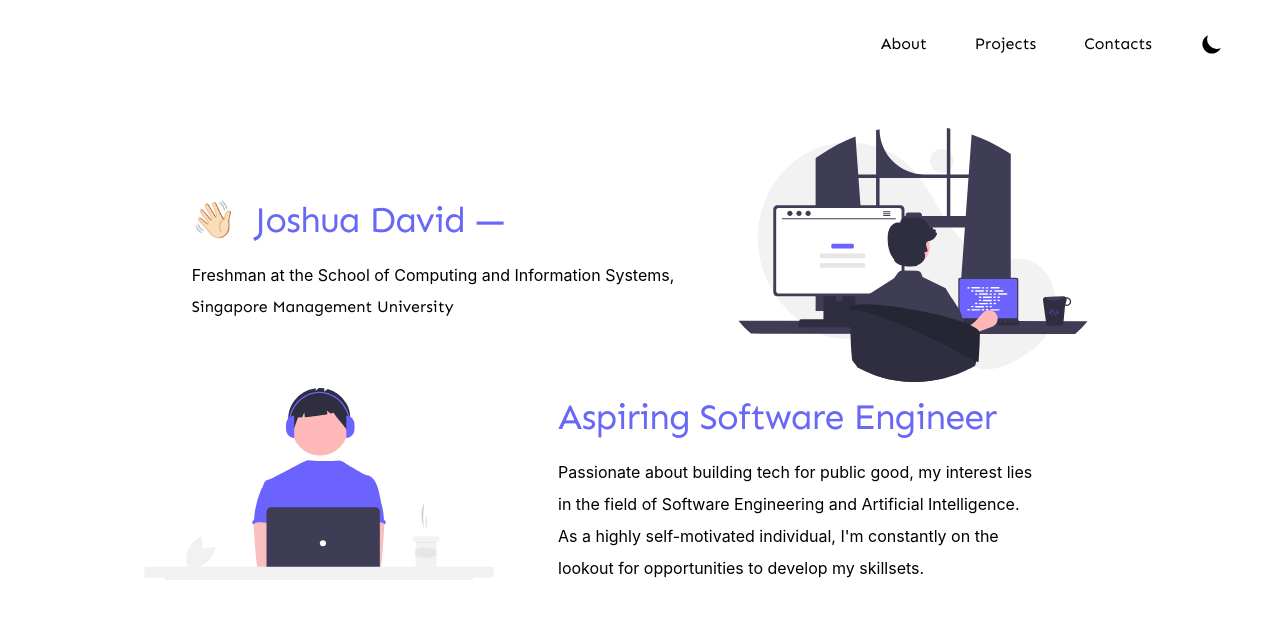
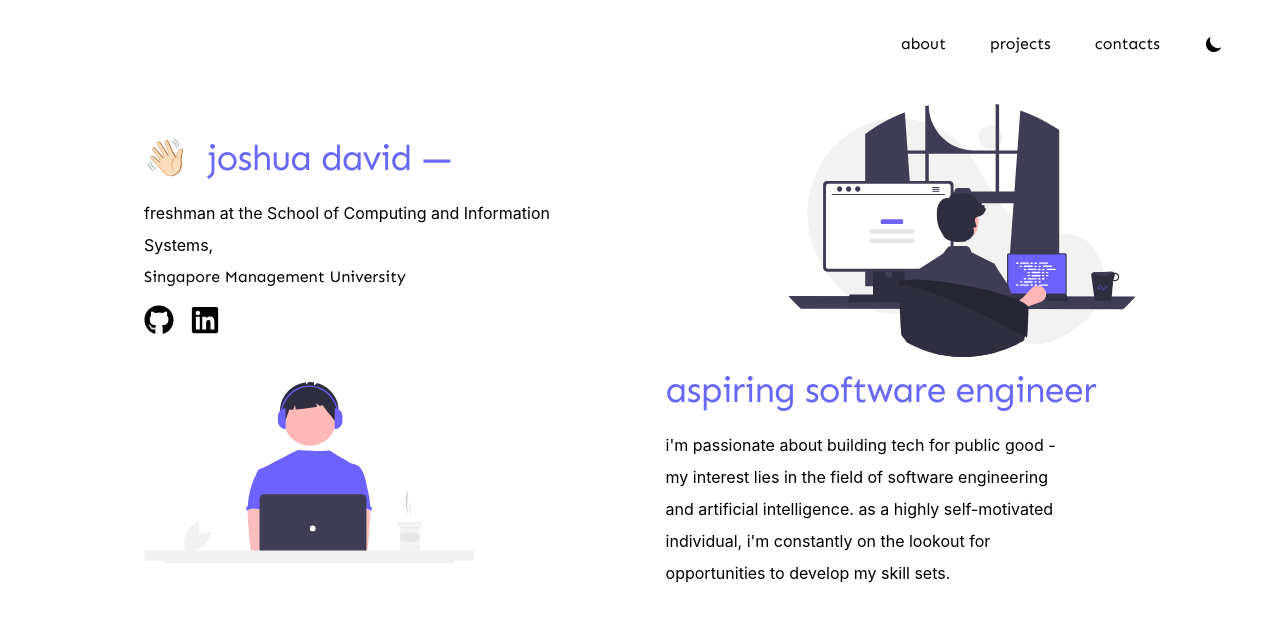
Before and after one commit to joshuadavidang/joshua-david-legacy, a Next.js app: page / in a window 1280 px wide. Shown: the top 622 px of the page. Built offline with nearby package versions, Linux system fonts and the light colour scheme.

Commit message:
added more pages and components

```diff
--- a/components/DarkMode.jsx
+++ b/components/DarkMode.jsx
@@ -18,7 +18,7 @@ export default function DarkMode() {
       return (
         <span className="hover:bg-gray p-2 rounded cursor-pointer">
           <SunIcon
-            className="w-6 h-6 text-white"
+            className="w-5 h-5 text-white"
             role="button"
             onClick={() => setTheme("light")}
           />
@@ -28,7 +28,7 @@ export default function DarkMode() {
       return (
         <span className="hover:bg-lightGray p-2 rounded cursor-pointer">
           <MoonIcon
-            className="w-6 h-6 text-gray-900"
+            className="w-5 h-5 text-gray-900"
             role="button"
             onClick={() => setTheme("dark")}
           />
--- a/components/LandingPage.jsx
+++ b/components/LandingPage.jsx
@@ -2,21 +2,38 @@ import Image from "next/image";
 import Post from "../shared/Container";
 import Coding from "../public/assets/images/Coding.svg";
 import CodingII from "../public/assets/images/CodingII.svg";
+import { FaGithub } from "react-icons/fa";
+import { FaLinkedin } from "react-icons/fa";
+import Link from "next/link";
 
 export default function LandingPage(props) {
   const { id } = props;
 
   return (
-    <div id={id} className="pt-16">
+    <div id={id} className="pt-10">
       <Post>
         <div className="flex flex-col">
           <div className="text-blue1 text-4xl font-sen tracking-tight">
-            👋🏻&nbsp; Joshua David —
+            👋🏻&nbsp; joshua david —
           </div>
 
           <div className="pt-3 leading-loose">
-            Freshman at the School of Computing and Information Systems,
+            freshman at the School of Computing and Information Systems,
             <p className="break-words">Singapore Management University</p>
+          </div>
+
+          <div className="flex flex-row gap-4 pt-3">
+            <Link href="https://github.com/joshuadavidang">
+              <a target="_blank">
+                <FaGithub size={30} className="cursor-pointer" />
+              </a>
+            </Link>
+
+            <Link href="https://linkedin.com/in/joshuadavidang/">
+              <a target="_blank">
+                <FaLinkedin size={30} className="cursor-pointer" />
+              </a>
+            </Link>
           </div>
         </div>
 
@@ -32,14 +49,15 @@ export default function LandingPage(props) {
 
         <div className="flex flex-col">
           <div className="text-blue1 text-4xl font-sen tracking-tight">
-            Aspiring Software Engineer
+            aspiring software engineer
           </div>
 
           <div className="pt-3 w-5/6 leading-loose">
-            Passionate about building tech for public good, my interest lies in
-            the field of Software Engineering and Artificial Intelligence. As a
-            highly self-motivated individual, {"I'm"} constantly on the lookout
-            for opportunities to develop my skillsets.
+            {"i'm"} passionate about building tech for public good - my interest
+            lies in the field of software engineering and artificial
+            intelligence. as a highly self-motivated individual, {"i'm"}{" "}
+            constantly on the lookout for opportunities to develop my skill
+            sets.
           </div>
         </div>
       </Post>
--- a/components/NavBar.jsx
+++ b/components/NavBar.jsx
@@ -4,20 +4,20 @@ import DarkMode from "./DarkMode";
 export default function NavBar() {
   return (
     <>
-      <div className="flex justify-end flex-row gap-8 pr-12 p-6 w-screen items-center">
+      <div className="flex justify-end flex-row gap-7 pr-12 p-6 w-screen items-center">
         <Link href="/">
           <span className="hover:bg-lightGray dark:hover:bg-gray p-2 rounded cursor-pointer">
-            <p className="">About</p>
+            <p className="">about</p>
           </span>
         </Link>
-        <Link href="/">
+        <Link href="/projects">
           <span className="hover:bg-lightGray dark:hover:bg-gray p-2 rounded cursor-pointer">
-            <p className="">Projects</p>
+            <p className="">projects</p>
           </span>
         </Link>
-        <Link href="/">
+        <Link href="/contacts">
           <span className="hover:bg-lightGray dark:hover:bg-gray p-2 rounded cursor-pointer">
-            <p className="">Contacts</p>
+            <p className="">contacts</p>
           </span>
         </Link>
         <DarkMode />
--- a/package.json
+++ b/package.json
@@ -13,7 +13,8 @@
     "next": "12.2.3",
     "next-themes": "^0.2.0",
     "react": "18.2.0",
-    "react-dom": "18.2.0"
+    "react-dom": "18.2.0",
+    "react-icons": "^4.4.0"
   },
   "devDependencies": {
     "autoprefixer": "^10.4.8",
--- /dev/null
+++ b/pages/projects.js
@@ -0,0 +1,18 @@
+import NavBar from "../components/NavBar";
+import Card from "../shared/Card";
+
+export default function Projects() {
+  return (
+    <div className="relative bg-white dark:bg-black overflow-hidden">
+      <header className="fixed hidden md:block">
+        <NavBar />
+      </header>
+
+      <main className="md:px-36 md:py-16 pt-16 h-screen w-screen">
+        <Card>
+            <p>Hi</p>
+        </Card>
+      </main>
+    </div>
+  );
+}
--- a/shared/Card.jsx
+++ b/shared/Card.jsx
@@ -0,0 +1,7 @@
+export default function Card({ children }) {
+  return (
+    <>
+      <div>{children}</div>
+    </>
+  );
+}
--- a/shared/Container/index.js
+++ b/shared/Container/index.js
@@ -1,7 +1,7 @@
 export default function Post({ children }) {
   return (
     <>
-      <div className="grid grid-rows-1 grid-flow-col gap-16 flex justify-center items-center">{children}</div>
+      <div className="grid grid-rows-1 grid-flow-col gap-48 flex justify-center items-center">{children}</div>
     </>
   );
 }
```
Also changed, not shown: 1 other file (tests, documents, lock files or other folders).
